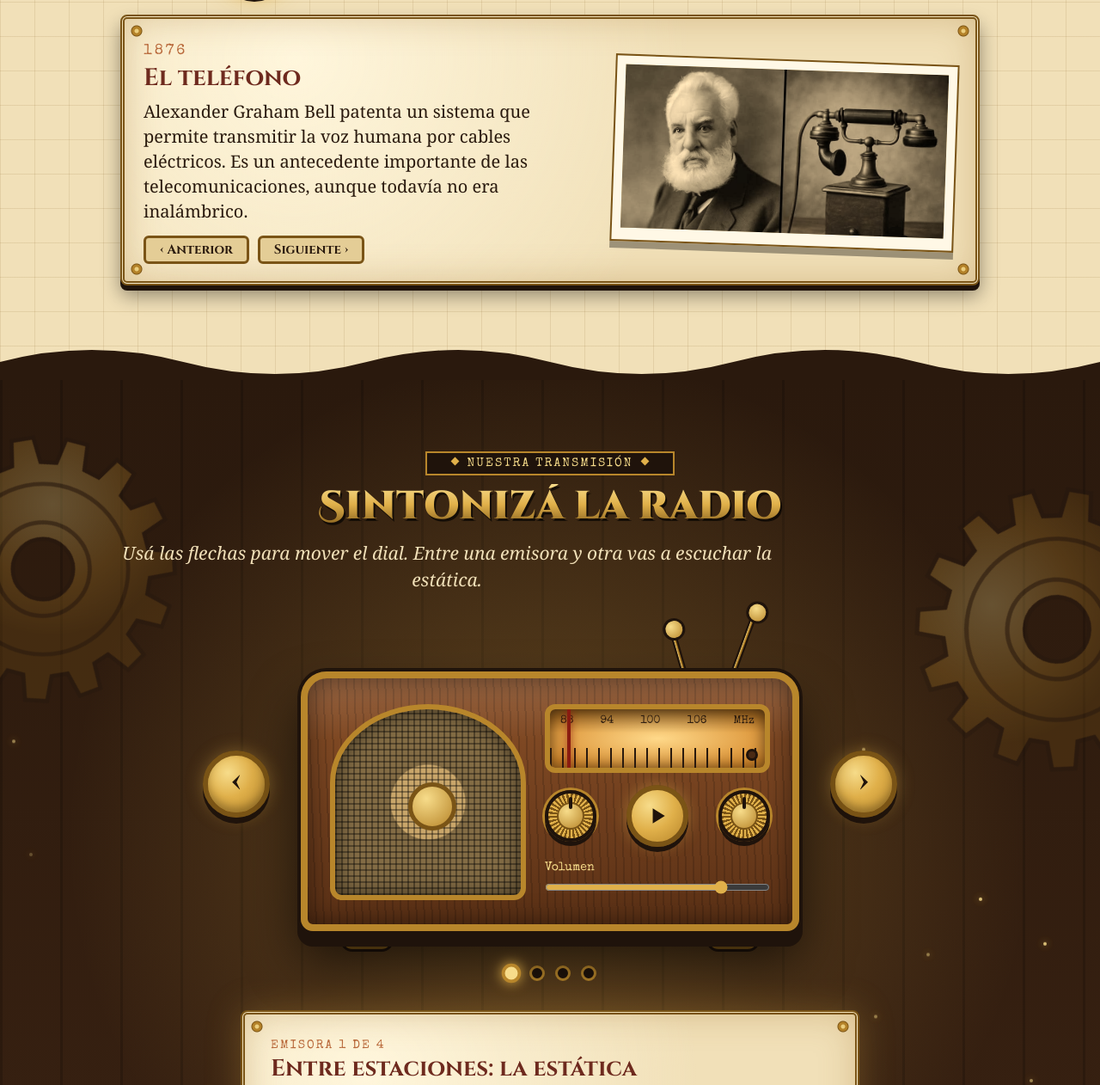
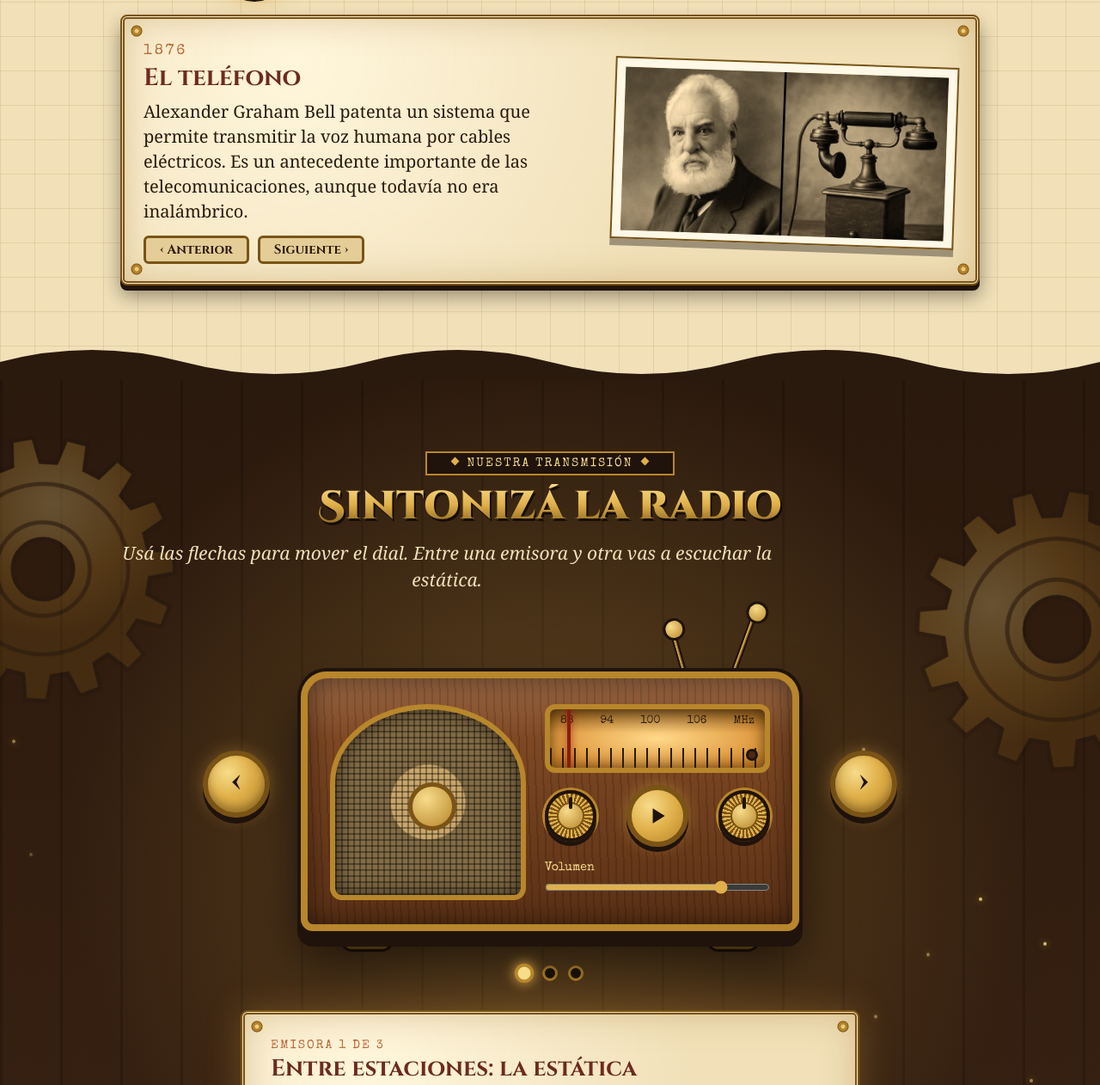
Before and after one commit to imyourpossesion/radio, a plain HTML site: page index.html in a window 1280 px wide. Shown: the part 1793-3055 px from the top of the page at 86% size. Drawn offline with nearby package versions, Linux system fonts and the light colour scheme; a web font is replaced by a local one.

Commit message:
Update index.html

```diff
--- a/index.html
+++ b/index.html
@@ -109,7 +109,6 @@
   .photo .frame{height:190px;background:#c9ad74;display:grid;place-items:center;overflow:hidden}
   .photo img{width:100%;height:100%;object-fit:cover;filter:sepia(.75) contrast(1.05);display:none}
   .photo .ph{text-align:center;font-family:'Special Elite';font-size:15px;color:var(--wood);padding:10px}
-  .photo .cap{font-family:'Special Elite';font-size:12px;margin-top:6px;opacity:.75}
 
   /* ===== RADIO ===== */
   .sparks{position:absolute;inset:0;z-index:1;pointer-events:none}
@@ -251,7 +250,6 @@
       </div>
       <div class="photo">
         <div class="frame"><img id="tImg" alt=""><div class="ph" id="tPh">Acá va una foto<br><span id="tPath"></span></div></div>
-        <div class="cap" id="tCap"></div>
       </div>
     </div>
   </div>
@@ -345,7 +343,6 @@
       <li><a href="https://www.enacom.gob.ar/radiofonia_p5252" target="_blank">ENACOM – Radiofonía</a></li>
       <li><a href="https://www.epec.com.ar/docs/educativo/institucional/ficharadio.pdf" target="_blank">EPEC – La invención de la radio</a></li>
     </ul></div>
-    <div><h3>Imágenes</h3><p>Créditos de las imágenes: se indican debajo de cada foto en la cronología.</p></div>
   </div>
   <div class="end">Medios Comunicativos Masivos: Radio</div>
 </footer>
@@ -372,7 +369,7 @@ const events = [
 /* =========================================================
    2) AUDIOS DE LA RADIO
    - La primera "emisora" es la ESTÁTICA (se genera sola, no necesita archivo)
-   - Para tus programas: poné los archivos en la carpeta "audios"
+   - Para tus programas: poné los archivos al lado de este index.html
      y cambiá "src", "title" y "desc". Podés agregar o borrar.
    ========================================================= */
 const tracks = [
@@ -381,9 +378,8 @@ const tracks = [
     why:`<h4>¿Por qué se produce la estática?</h4>
       <p>La estática es ruido: señales eléctricas al azar que no llevan ningún mensaje. Entre dos emisoras la radio no tiene nada para sintonizar, así que amplifica todo lo que capta, y eso suena como un "shhh". Ese ruido nace de muchos lugares a la vez: de las tormentas y del Sol, de los motores y los aparatos eléctricos que hay cerca, y hasta de los componentes del propio receptor.</p>
       <p style="margin-top:8px">Cuando la señal de una emisora es débil o llega de lejos, el ruido la tapa. Por eso la estática se nota más en la AM, que es más sensible a las interferencias que la FM.</p>` },
-  { title:"Audio 1", desc:"Acá va la descripción de tu primer audio.", src:"audios/audio1.mp3" },
-  { title:"Audio 2", desc:"Acá va la descripción de tu segundo audio.", src:"audios/audio2.mp3" },
-  { title:"Audio 3", desc:"Acá va la descripción de tu tercer audio.", src:"audios/audio3.mp3" },
+  { title:"Audio 1", desc:"Acá va la descripción de tu primer audio.", src:"audio1.ogg" },
+  { title:"Audio 2", desc:"Acá va la descripción de tu segundo audio.", src:"audio2.mp3" },
 ];
 
 /* ================= Engranajes decorativos ================= */
@@ -421,7 +417,6 @@ function showEvent(k){
   $('tYr').innerHTML = e.y.replace('<br>',' – ');
   $('tTitle').textContent = e.t;
   $('tText').textContent = e.d;
-  $('tCap').textContent = e.cap || '';
   $('tPath').textContent = e.img;
   const img = $('tImg'), ph = $('tPh');
   img.style.display = 'none'; ph.style.display = 'block';
```
